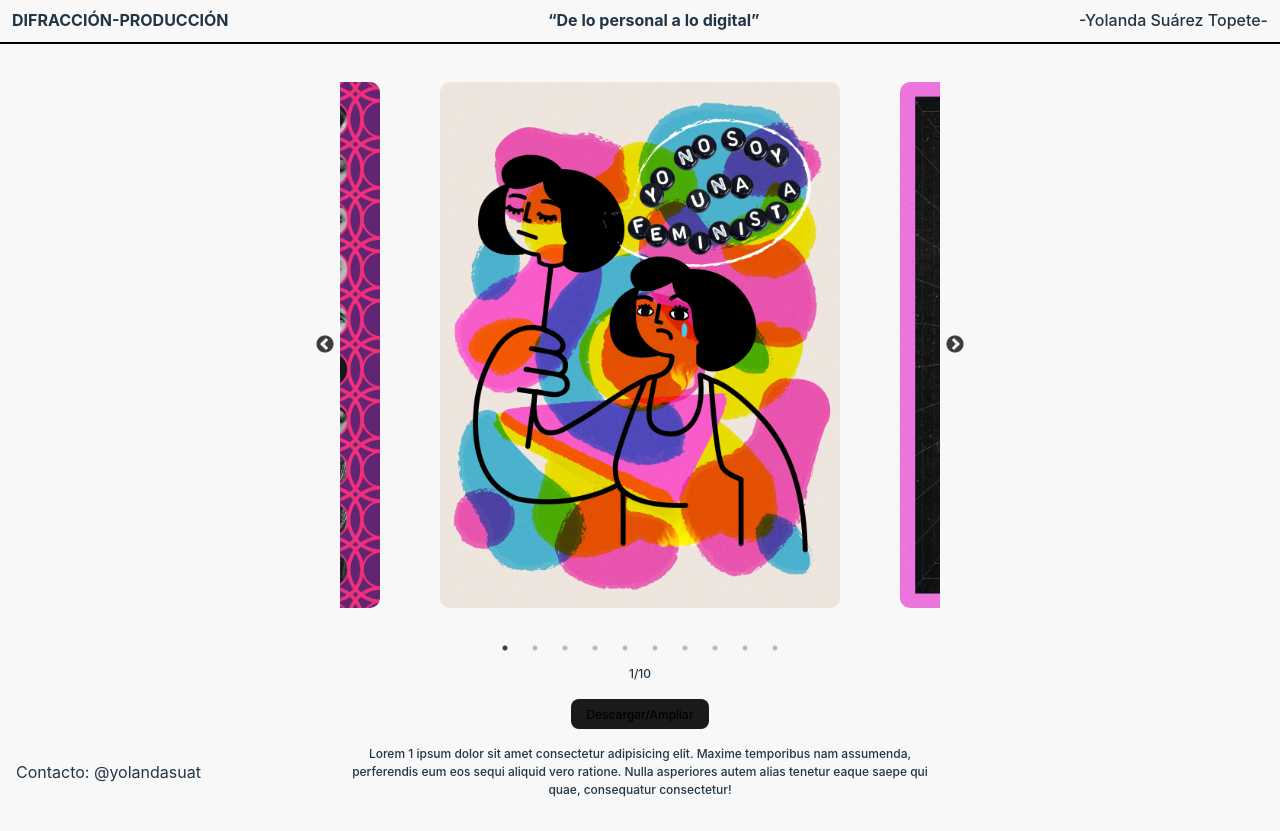
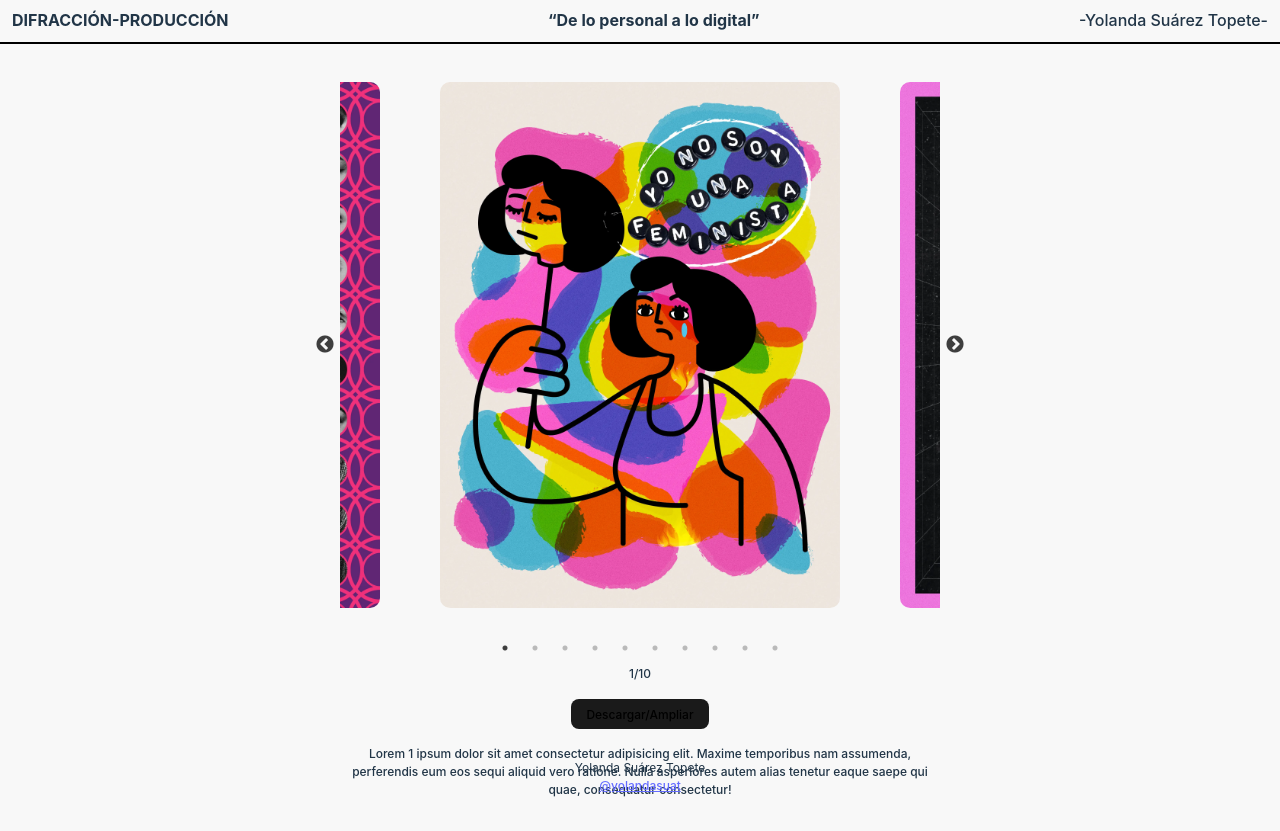
Before and after one commit to DaroMacs/yolanda-suarez-topete, a React (Vite) app: page / in a window 1280 px wide. Built offline with nearby package versions, Linux system fonts and the light colour scheme.

Commit message:
Contact updated

```diff
--- a/src/App.css
+++ b/src/App.css
@@ -67,8 +67,11 @@ p {
 .contact {
   position: fixed;
   width: 100%;
-  bottom: 16px;
-  left: 16px;
+  bottom: 5px;
+
+  a {
+    text-decoration: underline;
+  }
 }
 
 @media (max-width: 768px) {
--- a/src/App.tsx
+++ b/src/App.tsx
@@ -35,7 +35,11 @@ function App() {
         <SimpleSlider />
       </div>
 
-      <div className="contact">Contacto: @yolandasuat</div>
+      <div className="contact">
+        Yolanda Suárez Topete
+        <br />
+        <a href="https://www.instagram.com/yolandasuat/">@yolandasuat</a>
+      </div>
     </>
   );
 }
--- a/src/Carousel.css
+++ b/src/Carousel.css
@@ -45,6 +45,14 @@ img {
   font-size: 12px;
 }
 
+.contact {
+  padding-top: 1rem;
+  width: 100%;
+  font-size: 12px;
+  text-align: center;
+  margin: 0;
+}
+
 @media (max-width: 480px) {
   .image-slider-container {
     width: 350px;
```
